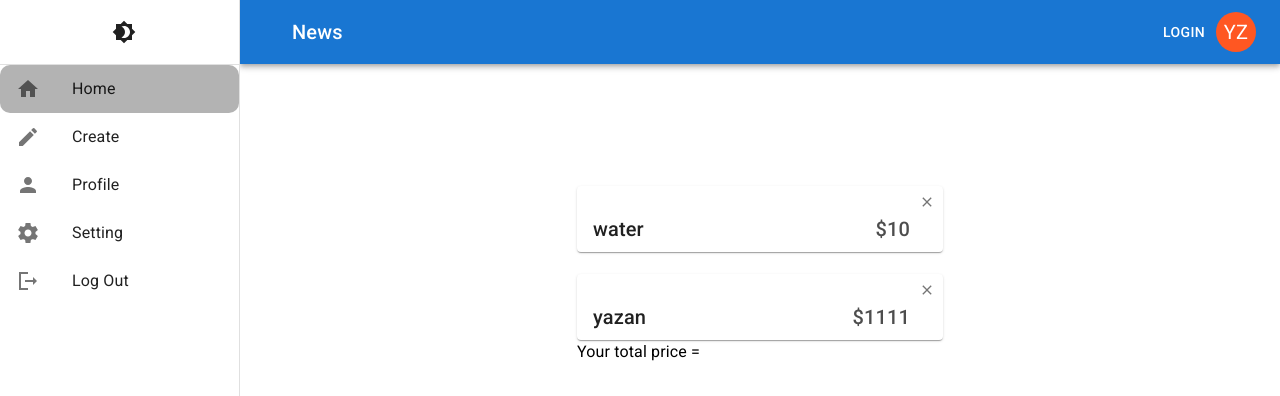
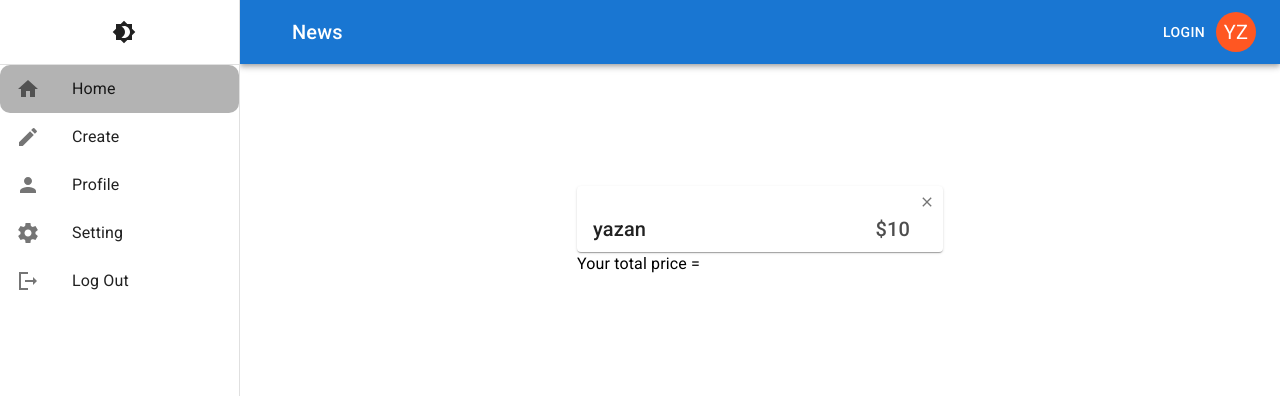
Before and after one commit to yznabuz/MUI-website-calculate-expences, a React (Create React App) app: page / in a window 1280 px wide. Shown: the top 396 px of the page. Built offline with nearby package versions, Linux system fonts and the light colour scheme; data requests are answered from the project's data file.

Commit message:
delete item

```diff
--- a/data/db.json
+++ b/data/db.json
@@ -1,14 +1,9 @@
 {
   "mydata": [
     {
-      "title": "water",
+      "title": "yazan",
       "price": 10,
       "id": 1
-    },
-    {
-      "title": "yazan",
-      "price": 1111,
-      "id": 2
     }
   ]
 }
--- a/src/Pages/Components/SideBar.jsx
+++ b/src/Pages/Components/SideBar.jsx
@@ -76,7 +76,7 @@ export default function SideBar({ setMode, drw, drwHide, hideDrawe }) {
 
         {myList.map((item) => {
           return (
-            <Link className="navBtn" to={item.path}>
+            <Link key={item.name} className="navBtn" to={item.path}>
               <ListItem
                 sx={{
                   backgroundColor:
--- a/src/Pages/Home/Home.jsx
+++ b/src/Pages/Home/Home.jsx
@@ -2,7 +2,6 @@ import { Box, Paper, Typography, IconButton } from "@mui/material";
 import "./Home.css";
 import CloseIcon from "@mui/icons-material/Close";
 import { useEffect, useState } from "react";
-import { useNavigate } from "react-router-dom";
 
 const Home = () => {
   const [mydata, setMydata] = useState([]);
@@ -13,11 +12,14 @@ const Home = () => {
       .then((data) => setMydata(data));
   }, []);
 
+  console.log(mydata);
+
   return (
     <Box sx={{ mt: "100px", mr: { xs: "240px", sm: "0px" } }}>
-      {mydata.map((item) => {
+      {mydata.map((item, index) => {
         return (
           <Paper
+            key={item.id}
             sx={{
               position: "relative",
               width: "366px",
@@ -34,7 +36,18 @@ const Home = () => {
             <Typography sx={{ mr: "33px", opacity: "0.8" }} variant="h6">
               ${item.price}
             </Typography>
-            <IconButton sx={{ position: "absolute", top: "0", right: "0" }}>
+            <IconButton
+              onClick={() => {
+                fetch(`http://localhost:3001/mydata/${item.id}`, {
+                  method: "DELETE",
+                  headers: {
+                    "Content-Type": "application/json",
+                  },
+                });
+              }}
+              href="/"
+              sx={{ position: "absolute", top: "0", right: "0" }}
+            >
               <CloseIcon sx={{ fontSize: "16px" }} />
             </IconButton>
           </Paper>
```
